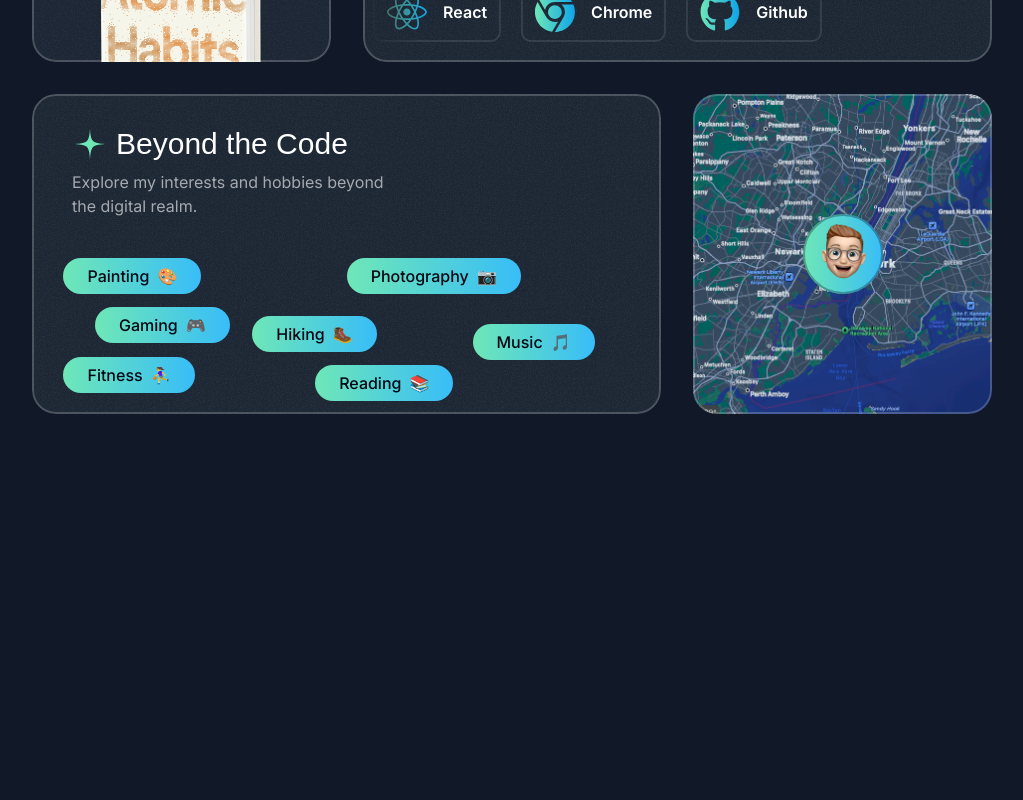
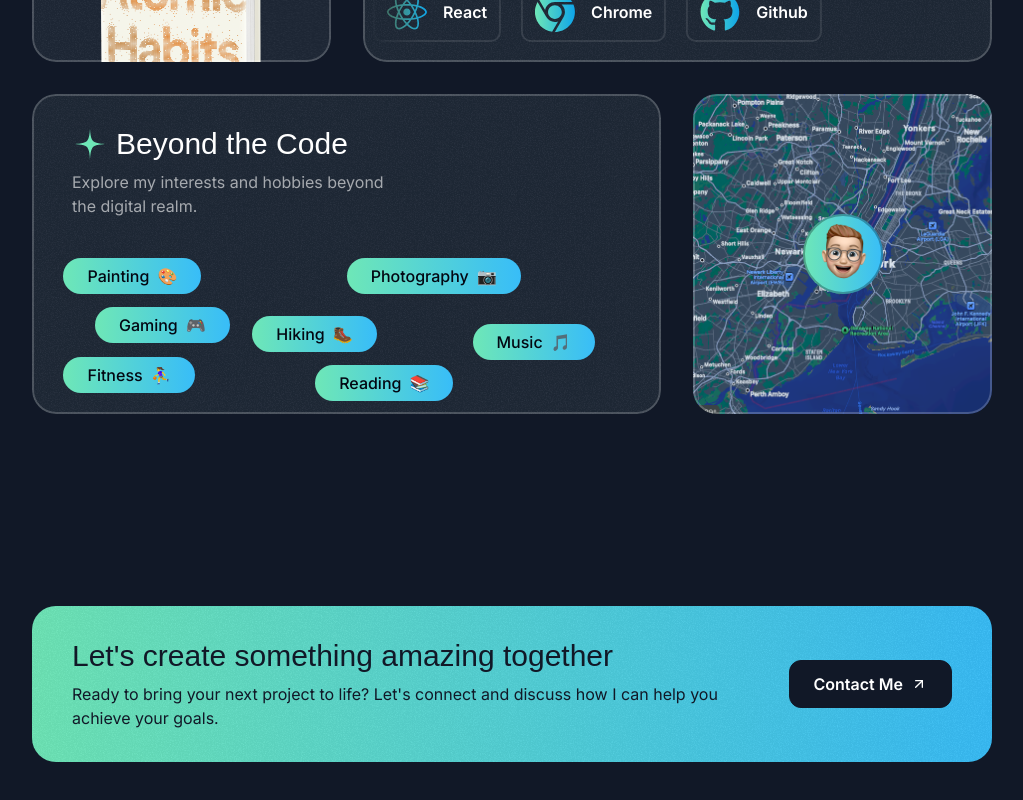
Before and after one commit to mwaraem/dashboard-project, a Next.js app: page / in a window 1280 px wide. Shown: the part 4534-5334 px from the top of the page, without its empty margins (128-1151 px from the left). Before the commit the page ends 5060 px from the top, so only its background shows below. Built offline with nearby package versions, Linux system fonts and the light colour scheme; a web font is replaced by a local one.

Commit message:
Final Commit

```diff
--- a/src/app/page.tsx
+++ b/src/app/page.tsx
@@ -4,6 +4,7 @@
 import { TapeSection } from "@/sections/Tape"
 import { TestimonialsSection } from "@/sections/Testimonials"
 import { AboutSection } from "@/sections/About"
+import { ContactSection } from "@/sections/Contact"
 
 export default function Home() {
   return (
@@ -14,6 +15,7 @@
       <TapeSection />
       <TestimonialsSection />
       <AboutSection />
+      <ContactSection />
     </div>
   );
 }
--- a/src/sections/Contact.tsx
+++ b/src/sections/Contact.tsx
@@ -1,3 +1,28 @@
+import ArrowUpRightIcon from '@/assets/icons/arrow-up-right.svg'
+import grainImage from '@/assets/images/grain.jpg';
+
 export const ContactSection = () => {
-  return <div>Contact Section</div>;
+  return (
+    <div className='py-16 pt-12 lg:py-24 lg:pt-20'>
+      <div className='container'>
+        <div className='bg-gradient-to-r from-emerald-300 to-sky-400 text-gray-900 py-8 px-10 rounded-3xl text-center md:text-left relative overflow-hidden z-0'>
+          <div className='absolute inset-0 opacity-5 -z-10' style={{
+            backgroundImage: `url(${grainImage.src})`,
+          }}></div>
+          <div className='flex flex-col md:flex-row gap-8 md:gap-16 items-center'>
+            <div>
+              <h2 className='font-serif text-2xl md:text-3xl'>Let's create something amazing together</h2>
+              <p className='text-sm md:text-base mt-2'>Ready to bring your next project to life? Let's connect and discuss how I can help you achieve your goals.</p>
+            </div>
+            <div>
+              <button className='text-white bg-gray-900 inline-flex items-center px-6 h-12 rounded-xl gap-2 w-max border border-gray-900'>
+                <span className='font-semibold'>Contact Me</span>
+                <ArrowUpRightIcon className="size-4" />
+              </button>
+            </div>
+          </div>
+        </div>
+      </div>
+    </div>
+  )
 };
```
